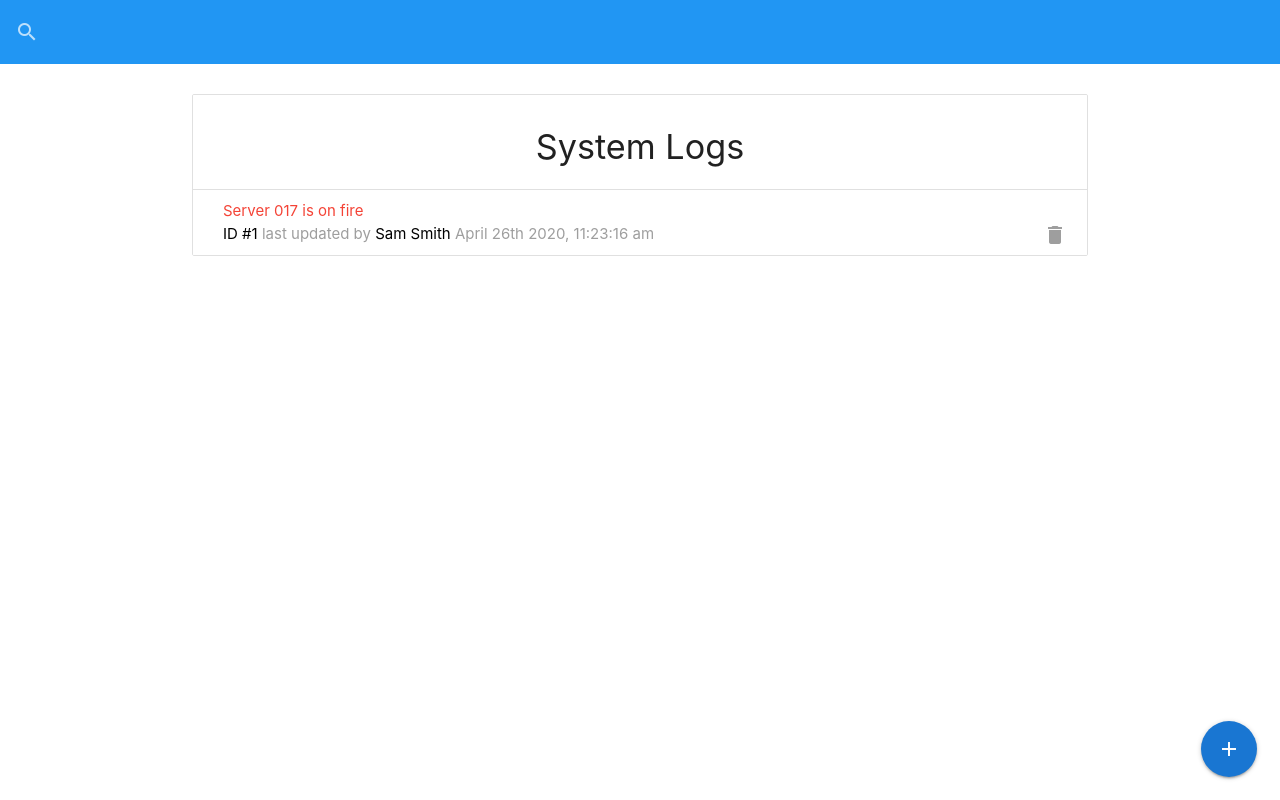
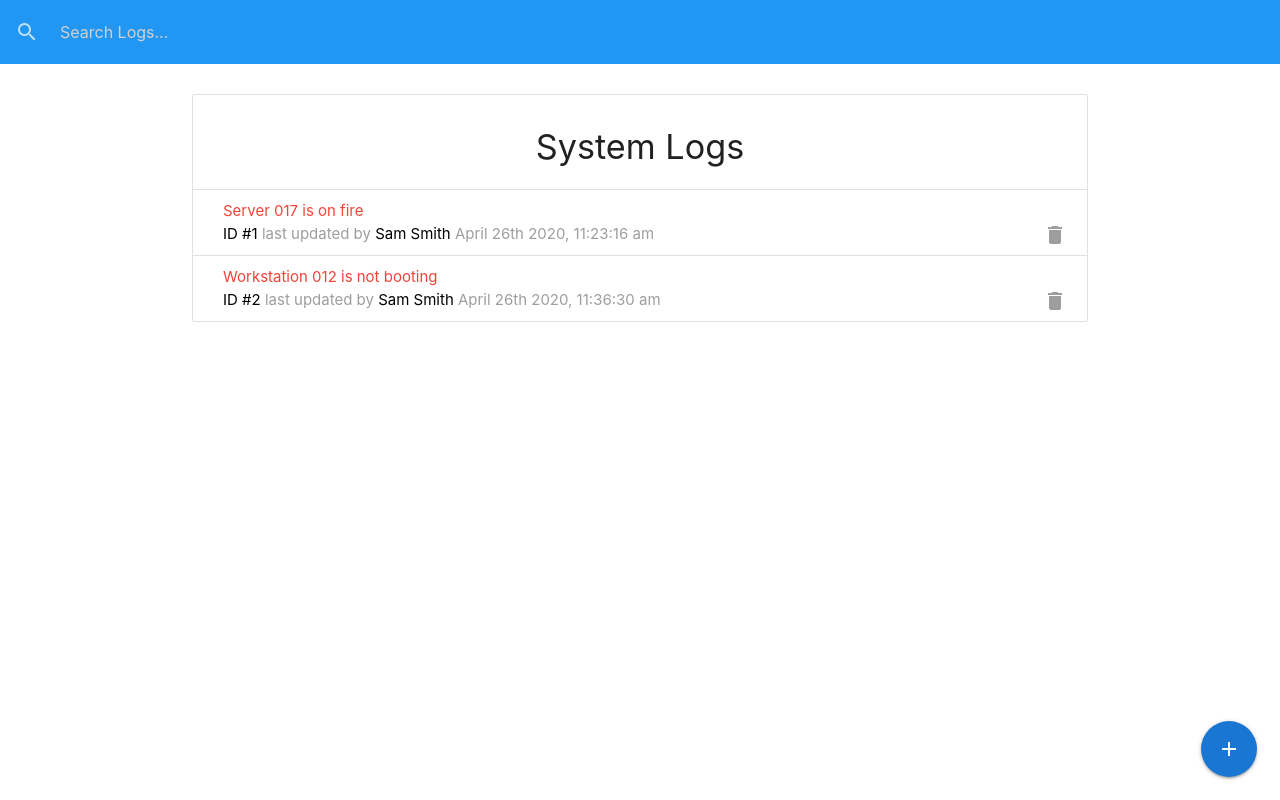
Before and after one commit to tarricsookdeo/it-logger, a React (Create React App) app: page / in a window 1280 px wide. Built offline with nearby package versions, Linux system fonts and the light colour scheme; data requests are answered from the project's data file; the HTML template or start-up script is replaced by a standard one.

Commit message:
Complete log functionality

```diff
--- a/db.json
+++ b/db.json
@@ -6,6 +6,13 @@
       "attention": true,
       "tech": "Sam Smith",
       "date": "2020-04-26T11:23:16.589Z"
+    },
+    {
+      "message": "Workstation 012 is not booting",
+      "attention": true,
+      "tech": "Sam Smith",
+      "date": "2020-04-26T11:36:30.279Z",
+      "id": 2
     }
   ],
   "techs": [
--- a/src/actions/logActions.js
+++ b/src/actions/logActions.js
@@ -7,6 +7,7 @@
   SET_CURRENT,
   CLEAR_CURRENT,
   UPDATE_LOG,
+  SEARCH_LOGS,
 } from './types';
 
 // trys to get logs from server. If logs are fetched successfully, payload equals
@@ -104,6 +105,26 @@
   }
 };
 
+// search server logs
+export const searchLogs = (text) => async (dispatch) => {
+  try {
+    setLoading();
+
+    const res = await fetch(`/logs?q=${text}`);
+    const data = await res.json();
+
+    dispatch({
+      type: SEARCH_LOGS,
+      payload: data,
+    });
+  } catch (err) {
+    dispatch({
+      type: LOGS_ERROR,
+      payload: err.response.data,
+    });
+  }
+};
+
 // set current log
 export const setCurrent = (log) => {
   return {
--- a/src/components/layout/SearchBar.js
+++ b/src/components/layout/SearchBar.js
@@ -1,13 +1,28 @@
-import React from 'react';
+import React, { useRef } from 'react';
+import { connect } from 'react-redux';
+import PropTypes from 'prop-types';
+import { searchLogs } from '../../actions/logActions';
 
-const SearchBar = () => {
+const SearchBar = ({ searchLogs }) => {
+  const text = useRef('');
+
+  const onChange = (e) => {
+    searchLogs(text.current.value);
+  };
+
   return (
     <div>
       <nav style={{ marginBottom: '30px' }} className='blue z-depth-0'>
         <div className='nav-wrapper'>
           <form>
             <div className='input-field'>
-              <input id='search' type='search' />
+              <input
+                id='search'
+                type='search'
+                placeholder='Search Logs...'
+                ref={text}
+                onChange={onChange}
+              />
               <label className='label-icon' htmlFor='search'>
                 <i className='material-icons'>search</i>
               </label>
@@ -20,4 +35,8 @@
   );
 };
 
-export default SearchBar;
+SearchBar.propTypes = {
+  searchLogs: PropTypes.func.isRequired,
+};
+
+export default connect(null, { searchLogs })(SearchBar);
--- a/src/reducers/logReducer.js
+++ b/src/reducers/logReducer.js
@@ -7,6 +7,7 @@
   SET_CURRENT,
   CLEAR_CURRENT,
   UPDATE_LOG,
+  SEARCH_LOGS,
 } from '../actions/types';
 
 const initialState = {
@@ -43,6 +44,11 @@
           log.id === action.payload.id ? action.payload : log
         ),
       };
+    case SEARCH_LOGS:
+      return {
+        ...state,
+        logs: action.payload,
+      };
     case SET_LOADING:
       return {
         ...state,
```
